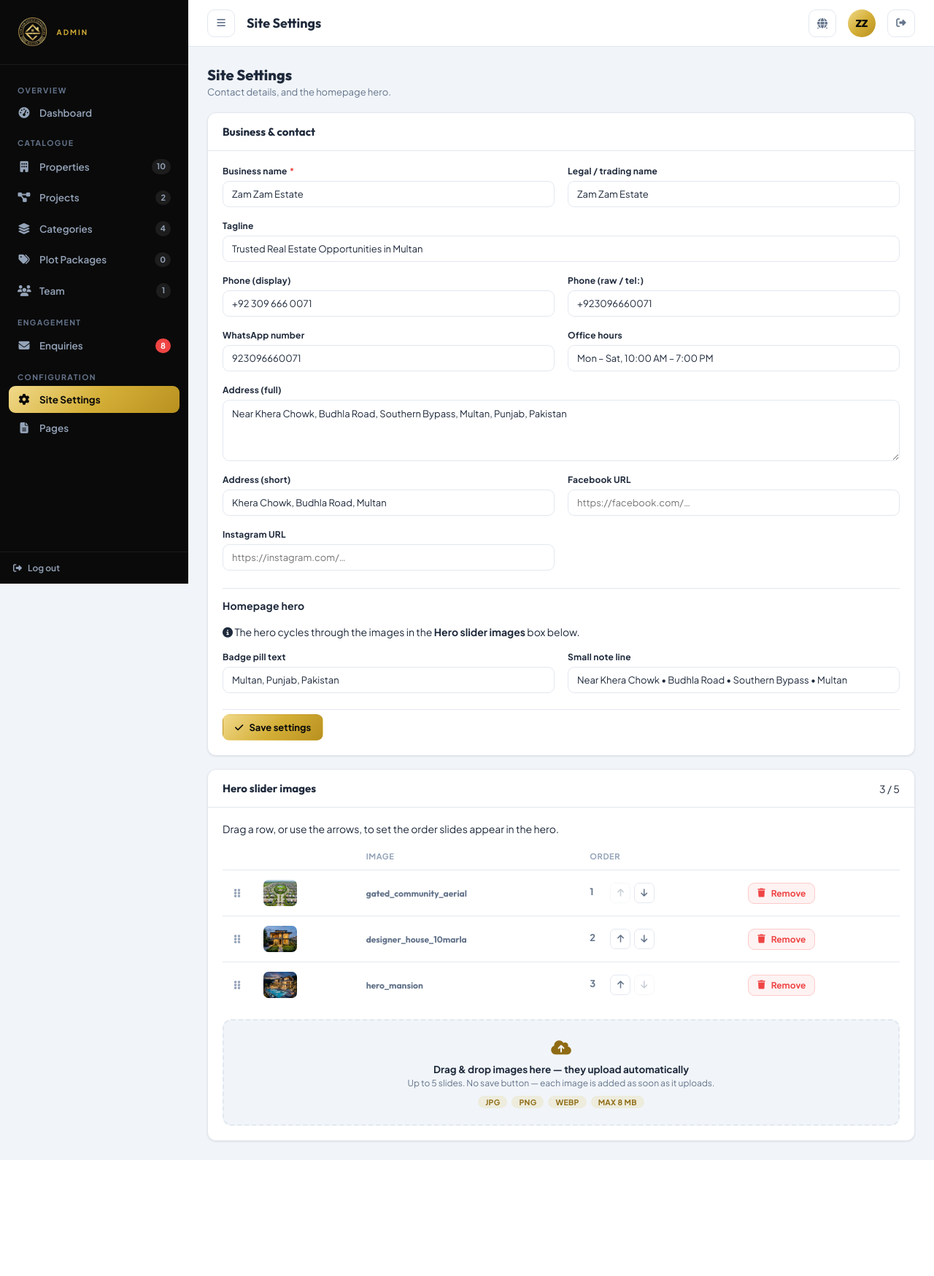
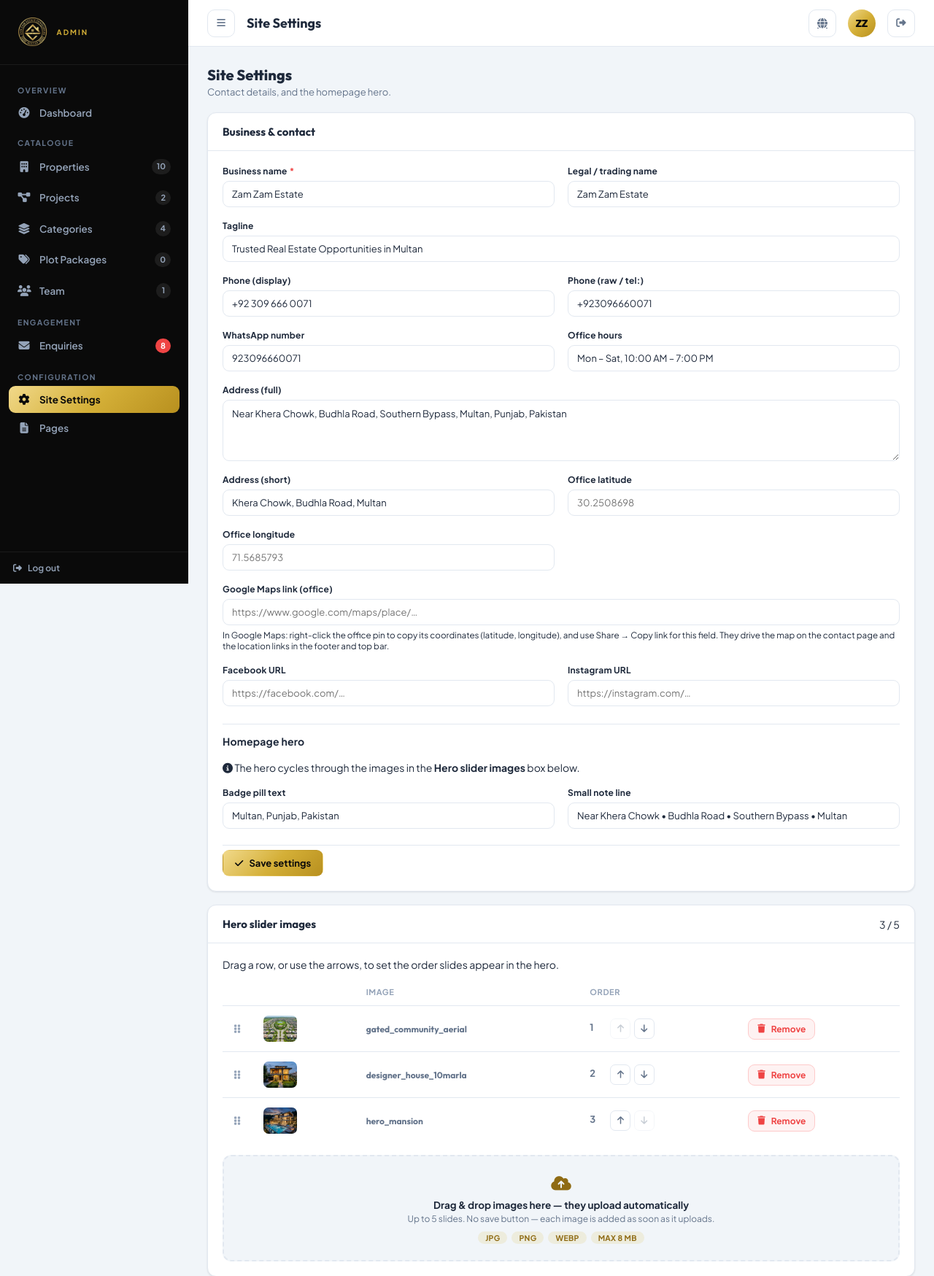
Before and after one commit to btwwahab/zam-zam-property, a Laravel app: page /admin/settings in a window 1280 px wide. Shown: the top 1749 px of the page at 73% size. Before the commit the page ends 1590 px from the top, so only its background shows below. Run offline with Laravel 12, Linux system fonts and the light colour scheme; a user stored in the database is signed in; data comes from the database, SQL or seed files in the repository; data that the repository does not hold is empty.

Commit message:
Add exact office location (pin + Google Maps link) across the site
Settings gets optional latitude/longitude/maps_url (migration + admin
fields with validation: both coordinates or neither, http(s) link only).
When set, the contact page map embeds the exact pin and shows "Open in
Google Maps" / "Get directions" buttons, the footer address and top-bar
address link to the location, and the home JSON-LD gains geo/hasMap.
With no pin set everything behaves as before (text search on the short
address), so nothing breaks until the owner fills it in.

Co-Authored-By: Claude Sonnet 5.5 <noreply@anthropic.com>

```diff
--- a/app/Http/Controllers/Admin/SettingController.php
+++ b/app/Http/Controllers/Admin/SettingController.php
@@ -47,6 +47,9 @@ class SettingController extends Controller
             'whatsapp' => 'nullable|string|max:40',
             'address' => 'nullable|string|max:500',
             'address_short' => 'nullable|string|max:190',
+            'latitude' => 'nullable|numeric|between:-90,90|required_with:longitude',
+            'longitude' => 'nullable|numeric|between:-180,180|required_with:latitude',
+            'maps_url' => 'nullable|url:http,https|max:500',
             'office_hours' => 'nullable|string|max:120',
             'facebook' => 'nullable|string|max:255',
             'instagram' => 'nullable|string|max:255',
@@ -62,6 +65,9 @@ class SettingController extends Controller
             'hero_video_file' => 'nullable|file|mimes:mp4,webm,ogg|max:61440',
             'hero_poster_file' => 'nullable|image|max:8192',
         ], [
+            'latitude.required_with' => 'Enter both latitude and longitude, or leave both empty.',
+            'longitude.required_with' => 'Enter both latitude and longitude, or leave both empty.',
+            'maps_url.url' => 'Paste the full Google Maps link (it must start with https://).',
             'hero_video_file.mimes' => 'That file is not a video we can use. Please upload an MP4 or WEBM.',
             'hero_video_file.max' => 'The video is too large. Maximum size is 60 MB.',
         ]);
--- a/app/Models/Setting.php
+++ b/app/Models/Setting.php
@@ -2,14 +2,70 @@
 
 namespace App\Models;
 
+use Illuminate\Database\Eloquent\Casts\Attribute;
 use Illuminate\Database\Eloquent\Model;
 
 class Setting extends Model
 {
     protected $guarded = [];
 
+    protected $casts = [
+        'latitude' => 'decimal:7',
+        'longitude' => 'decimal:7',
+    ];
+
     public static function current(): self
     {
         return static::firstOrCreate(['id' => 1]);
     }
+
+    /** True once the exact office pin has been entered in the admin. */
+    public function hasPin(): bool
+    {
+        return $this->latitude !== null && $this->longitude !== null;
+    }
+
+    /** "lat,lng" for Google Maps URLs. */
+    protected function pin(): string
+    {
+        return $this->latitude.','.$this->longitude;
+    }
+
+    /**
+     * Where "open in maps" links go: the pasted Google Maps link if there is one,
+     * else the exact pin, else a text search on the short address (the old behaviour).
+     */
+    protected function mapsLink(): Attribute
+    {
+        return Attribute::get(function () {
+            if ($this->maps_url) {
+                return $this->maps_url;
+            }
+            if ($this->hasPin()) {
+                return 'https://www.google.com/maps?q='.$this->pin();
+            }
+
+            return 'https://maps.google.com/?q='.urlencode((string) $this->address_short);
+        });
+    }
+
+    /** Source for the embedded map on the contact page. */
+    protected function mapsEmbed(): Attribute
+    {
+        return Attribute::get(function () {
+            $q = $this->hasPin() ? $this->pin() : urlencode((string) $this->address_short);
+
+            return 'https://www.google.com/maps?q='.$q.'&output=embed';
+        });
+    }
+
+    /** Turn-by-turn directions to the exact pin (falls back to the plain map link). */
+    protected function directionsLink(): Attribute
+    {
+        return Attribute::get(function () {
+            return $this->hasPin()
+                ? 'https://www.google.com/maps/dir/?api=1&destination='.$this->pin()
+                : $this->maps_link;
+        });
+    }
 }
--- a/resources/views/admin/settings.blade.php
+++ b/resources/views/admin/settings.blade.php
@@ -34,6 +34,16 @@
       <div class="fld"><label>Address (short)</label>
         <input type="text" name="address_short" value="{{ old('address_short', $setting->address_short) }}" maxlength="190" class="@error('address_short') has-err @enderror">
         @error('address_short')<span class="fld-err">{{ $message }}</span>@enderror</div>
+      <div class="fld"><label>Office latitude</label>
+        <input type="text" inputmode="decimal" name="latitude" value="{{ old('latitude', $setting->latitude) }}" placeholder="30.2508698" maxlength="12" class="@error('latitude') has-err @enderror">
+        @error('latitude')<span class="fld-err">{{ $message }}</span>@enderror</div>
+      <div class="fld"><label>Office longitude</label>
+        <input type="text" inputmode="decimal" name="longitude" value="{{ old('longitude', $setting->longitude) }}" placeholder="71.5685793" maxlength="12" class="@error('longitude') has-err @enderror">
+        @error('longitude')<span class="fld-err">{{ $message }}</span>@enderror</div>
+      <div class="fld col-span-2"><label>Google Maps link (office)</label>
+        <input type="url" name="maps_url" value="{{ old('maps_url', $setting->maps_url) }}" placeholder="https://www.google.com/maps/place/…" maxlength="500" class="@error('maps_url') has-err @enderror">
+        <small style="color:var(--text-soft)">In Google Maps: right-click the office pin to copy its coordinates (latitude, longitude), and use Share → Copy link for this field. They drive the map on the contact page and the location links in the footer and top bar.</small>
+        @error('maps_url')<span class="fld-err">{{ $message }}</span>@enderror</div>
       <div class="fld"><label>Facebook URL</label>
         <input type="url" name="facebook" value="{{ old('facebook', $setting->facebook) }}" placeholder="https://facebook.com/…" maxlength="255" class="@error('facebook') has-err @enderror">
         @error('facebook')<span class="fld-err">{{ $message }}</span>@enderror</div>
--- a/resources/views/partials/footer.blade.php
+++ b/resources/views/partials/footer.blade.php
@@ -37,7 +37,10 @@
       </div>
       <div class="col-lg-3 col-md-6">
         <h2 class="footer-title h5">Office</h2>
-        <div class="footer-contact-item"><i class="fa-solid fa-location-dot" aria-hidden="true"></i><span>{{ $site->address }}</span></div>
+        <div class="footer-contact-item"><i class="fa-solid fa-location-dot" aria-hidden="true"></i><a href="{{ $site->maps_link }}" target="_blank" rel="noopener" title="Open our office location in Google Maps">{{ $site->address }}</a></div>
+        @if($site->hasPin())
+        <div class="footer-contact-item"><i class="fa-solid fa-route" aria-hidden="true"></i><a href="{{ $site->directions_link }}" target="_blank" rel="noopener">Get directions</a></div>
+        @endif
         <div class="footer-contact-item"><i class="fa-solid fa-phone" aria-hidden="true"></i><a href="tel:{{ $site->phone_raw }}">{{ $site->phone }}</a></div>
         <div class="footer-contact-item"><i class="fa-brands fa-whatsapp" aria-hidden="true"></i><a href="{{ $waFooter }}" target="_blank" rel="noopener">Chat on WhatsApp</a></div>
       </div>
--- a/resources/views/partials/header.blade.php
+++ b/resources/views/partials/header.blade.php
@@ -73,7 +73,7 @@
 </style>
 <div class="top-header d-none d-lg-block">
   <div class="container d-flex justify-content-between align-items-center">
-    <span><i class="fa-solid fa-location-dot text-gold me-2" aria-hidden="true"></i> {{ $site->address_short }}</span>
+    <a href="{{ $site->maps_link }}" target="_blank" rel="noopener" title="Open our office location in Google Maps"><i class="fa-solid fa-location-dot text-gold me-2" aria-hidden="true"></i> {{ $site->address_short }}</a>
     <a href="tel:{{ $site->phone_raw }}"><i class="fa-solid fa-phone text-gold me-2" aria-hidden="true"></i> {{ $site->phone }}</a>
   </div>
 </div>
--- a/resources/views/public/home.blade.php
+++ b/resources/views/public/home.blade.php
@@ -10,6 +10,10 @@
   @endif
   @php
     $ld = ['@context' => 'https://schema.org', '@type' => 'RealEstateAgent', 'name' => $site->name, 'telephone' => $site->phone_raw, 'areaServed' => 'Multan, Punjab, Pakistan', 'address' => ['@type' => 'PostalAddress', 'streetAddress' => $site->address_short, 'addressLocality' => 'Multan', 'addressRegion' => 'Punjab', 'addressCountry' => 'PK']];
+    if ($site->hasPin()) {
+        $ld['geo'] = ['@type' => 'GeoCoordinates', 'latitude' => (float) $site->latitude, 'longitude' => (float) $site->longitude];
+        $ld['hasMap'] = $site->maps_link;
+    }
   @endphp
   <script type="application/ld+json">{!! json_encode($ld, JSON_UNESCAPED_SLASHES | JSON_UNESCAPED_UNICODE) !!}</script>
 @endsection
```
Also changed, not shown: resources/views/public/contact.blade.php (+10 -3 lines), database/migrations/2026_11_14_000300_add_location_to_settings_table.php (added).
